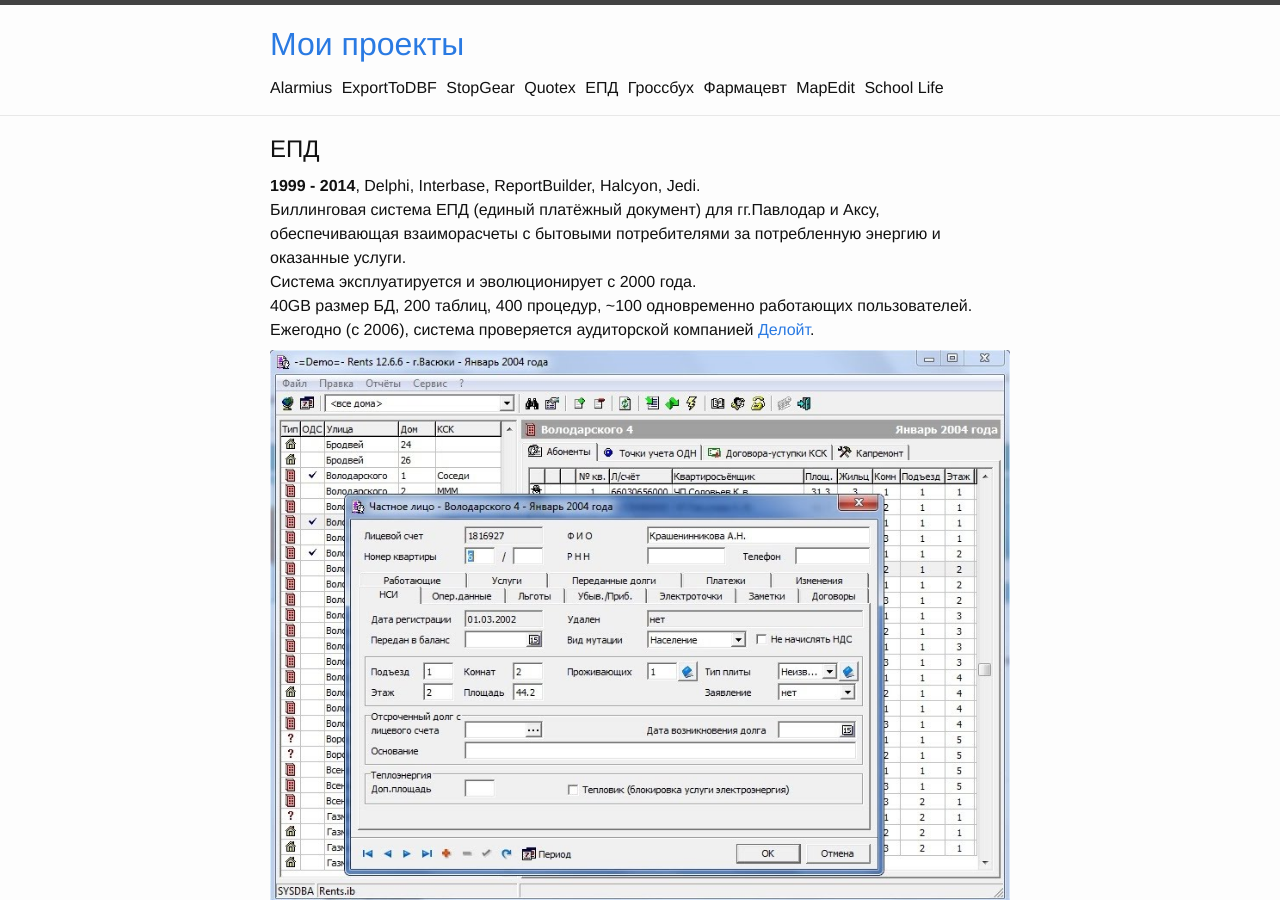
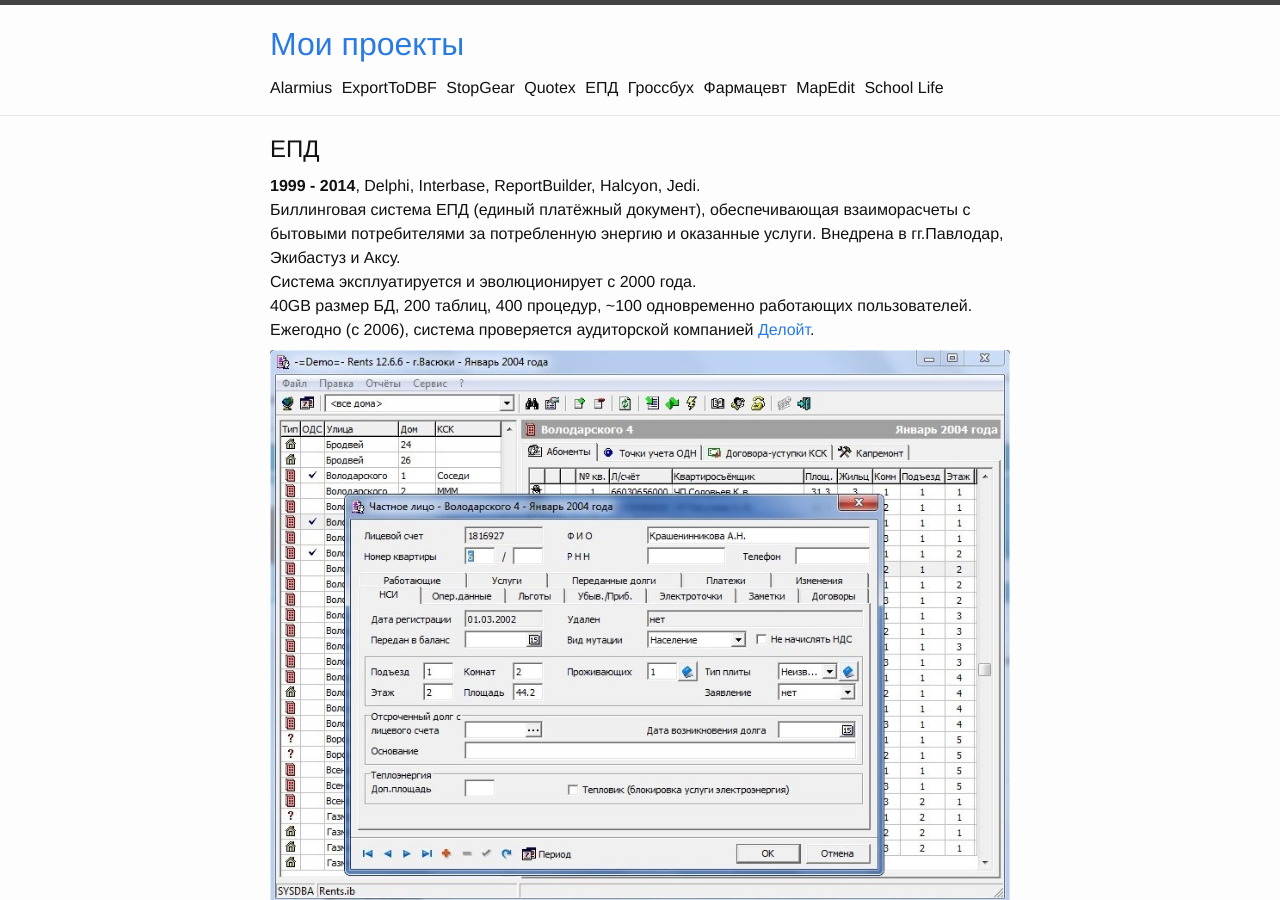
Before and after one commit to Sikambr/projects, a Jekyll site: the page built from epd.md, in a window 1280 px wide and 900 px high. Built offline with Jekyll 4.4.1, drawn with Linux system fonts in a browser that asks for light colours.

Commit message:
first commit

```diff
--- a/epd.md
+++ b/epd.md
@@ -6,7 +6,8 @@ permalink: /epd/
 
 <b>1999 - 2014</b>, Delphi, Interbase, ReportBuilder, Halcyon, Jedi.
 
-Биллинговая система ЕПД (единый платёжный документ) для гг.Павлодар и Аксу, обеспечивающая взаиморасчеты с бытовыми потребителями за потребленную энергию и оказанные услуги.
+Биллинговая система ЕПД (единый платёжный документ), обеспечивающая взаиморасчеты с бытовыми потребителями за потребленную энергию и оказанные услуги.
+Внедрена в гг.Павлодар, Экибастуз и Аксу.
 
 Система эксплуатируется и эволюционирует с 2000 года.
 
```
